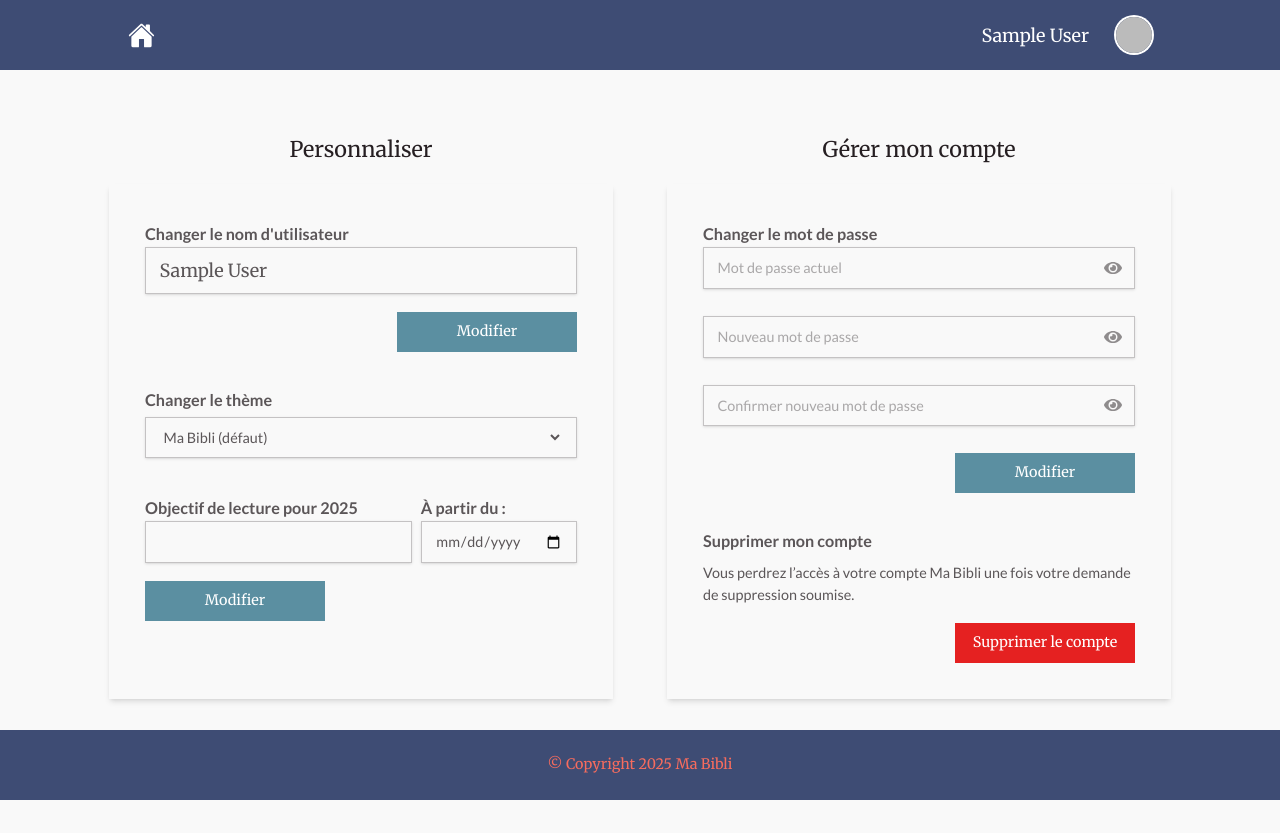
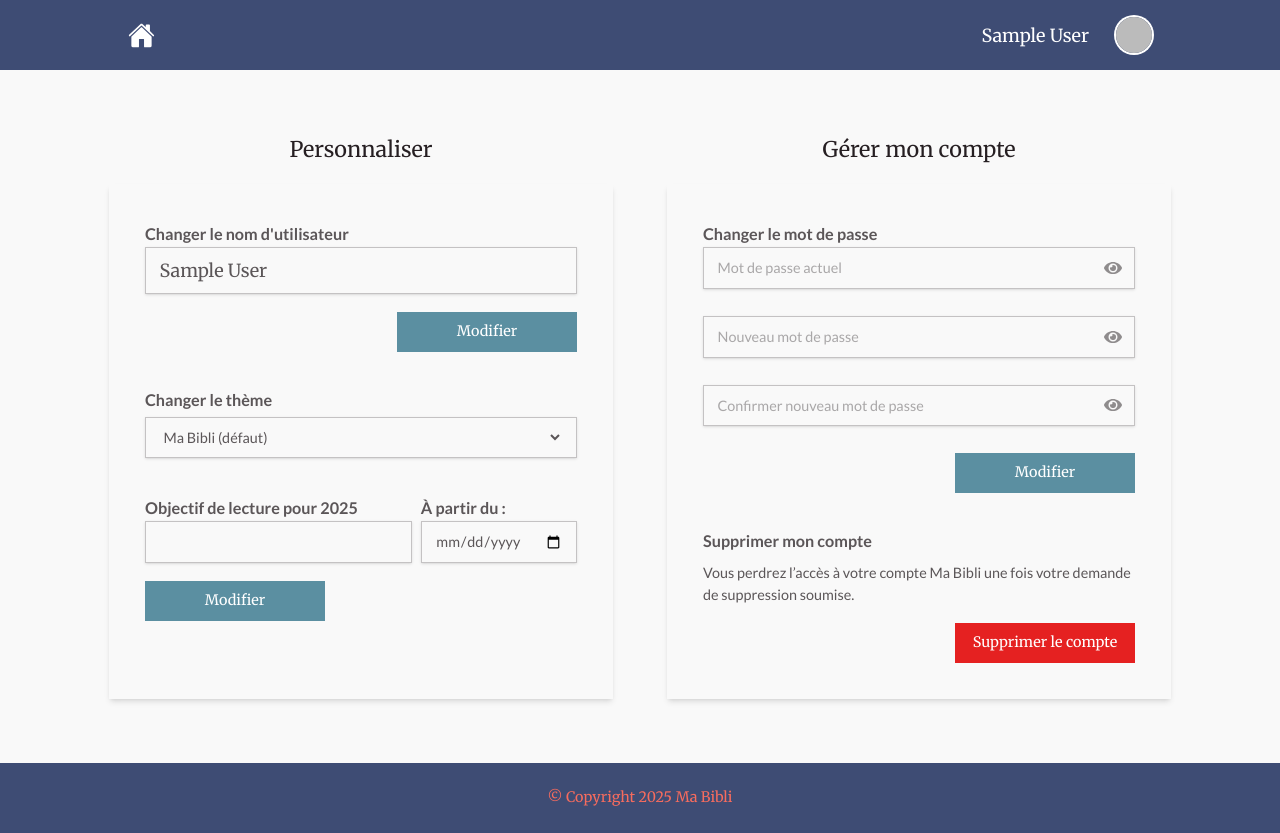
Before and after one commit to luneroka/ma-bibli, a React (Vite) app in the folder frontend/: page /mon-compte in a window 1280 px wide. Before the commit the page ends 800 px from the top, so only its background shows below. Built offline with nearby package versions, Linux system fonts and the light colour scheme; no server answers; sample sign-in values are in the browser's storage.

Commit message:
Adjust form margins

```diff
--- a/frontend/src/pages/auth/Login.jsx
+++ b/frontend/src/pages/auth/Login.jsx
@@ -53,7 +53,7 @@ function Login() {
 
   return (
     <div className='flex flex-col flex-1 min-h-0 min-w-[500px] max-w-full mx-auto font-lato'>
-      <div className='flex-grow flex items-center justify-center mt-[64px]'>
+      <div className='flex-grow flex items-center justify-center my-[64px]'>
         <div className='bg-white-bg p-8 shadow-md w-full max-w-md'>
           <h2 className='text-h5 text-black-100 mb-8 font-merriweather'>
             Mon coin lecture
--- a/frontend/src/pages/auth/Register.jsx
+++ b/frontend/src/pages/auth/Register.jsx
@@ -70,7 +70,7 @@ function Register() {
 
   return (
     <div className='flex flex-col flex-1 min-h-0 min-w-[500px] max-w-full mx-auto font-lato'>
-      <div className='flex-grow flex items-center justify-center mt-[64px]'>
+      <div className='flex-grow flex items-center justify-center my-[64px]'>
         <div className='bg-white-bg p-8 shadow-md w-full max-w-md'>
           <h2 className='text-h5 text-black-100 mb-8 font-merriweather'>
             Créer mon coin lecture
--- a/frontend/src/pages/shelves/BookCreateForm.jsx
+++ b/frontend/src/pages/shelves/BookCreateForm.jsx
@@ -148,7 +148,7 @@ const BookCreateForm = () => {
 
   return (
     <div className='flex flex-col flex-1 min-h-0 min-w-[500px] max-w-full mx-auto font-lato'>
-      <div className='flex-grow flex items-center justify-center mt-[64px]'>
+      <div className='flex-grow flex items-center justify-center my-[64px]'>
         <div className='bg-white-bg p-8 shadow-md w-full max-w-md'>
           <h2 className='text-h4 mb-4 text-black-100 font-merriweather'>
             Créer un livre
--- a/frontend/src/pages/shelves/BookEditForm.jsx
+++ b/frontend/src/pages/shelves/BookEditForm.jsx
@@ -183,7 +183,7 @@ const BookEditForm = () => {
 
   return (
     <div className='flex flex-col flex-1 min-h-0 min-w-[500px] max-w-full mx-auto font-lato'>
-      <div className='flex-grow flex items-center justify-center mt-[64px]'>
+      <div className='flex-grow flex items-center justify-center my-[64px]'>
         <div className='bg-white-bg p-8 shadow-md w-full max-w-md'>
           <h2 className='text-h4 mb-4 text-black-100 font-merriweather'>
             Modifier le livre
--- a/frontend/src/pages/user/UserAccount.jsx
+++ b/frontend/src/pages/user/UserAccount.jsx
@@ -177,9 +177,9 @@ function UserAccount() {
   }
 
   return (
-    <div className='flex flex-col lg:flex-row lg:gap-12'>
+    <div className='flex flex-col lg:flex-row lg:gap-12 my-[64px]'>
       <div className='flex flex-col flex-1 min-h-0 min-w-[500px] max-w-full mx-auto font-lato'>
-        <div className='flex-grow flex flex-col items-center justify-center mt-[64px]'>
+        <div className='flex-grow flex flex-col items-center justify-center'>
           <div className='font-merriweather mb-4 text-h6 text-black-100'>
             Personnaliser
           </div>
@@ -273,7 +273,7 @@ function UserAccount() {
 
       {/* Account Management */}
       <div className='flex flex-col flex-1 min-h-0 min-w-[500px] max-w-full mx-auto font-lato'>
-        <div className='flex-grow flex flex-col items-center justify-center mt-[64px]'>
+        <div className='flex-grow flex flex-col items-center justify-center'>
           <div className='font-merriweather mb-4 text-h6 text-black-100'>
             Gérer mon compte
           </div>
```
